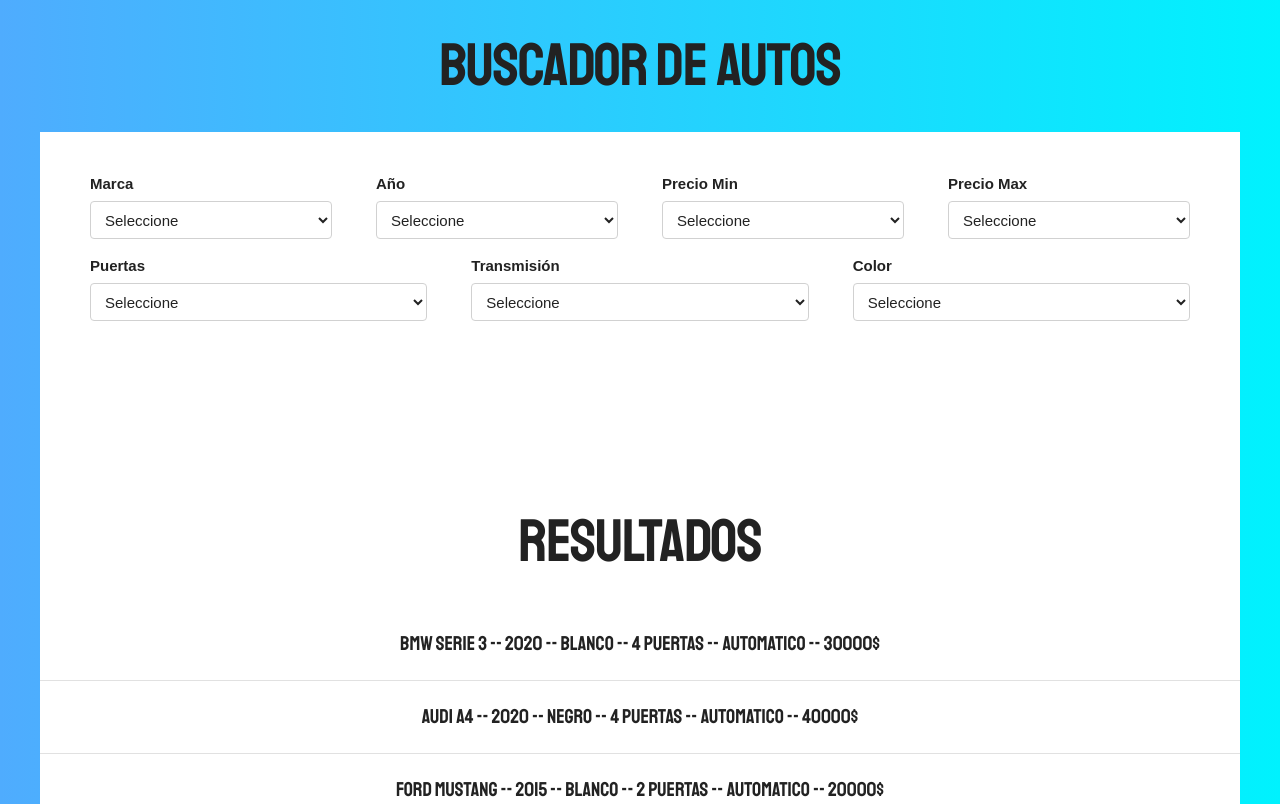
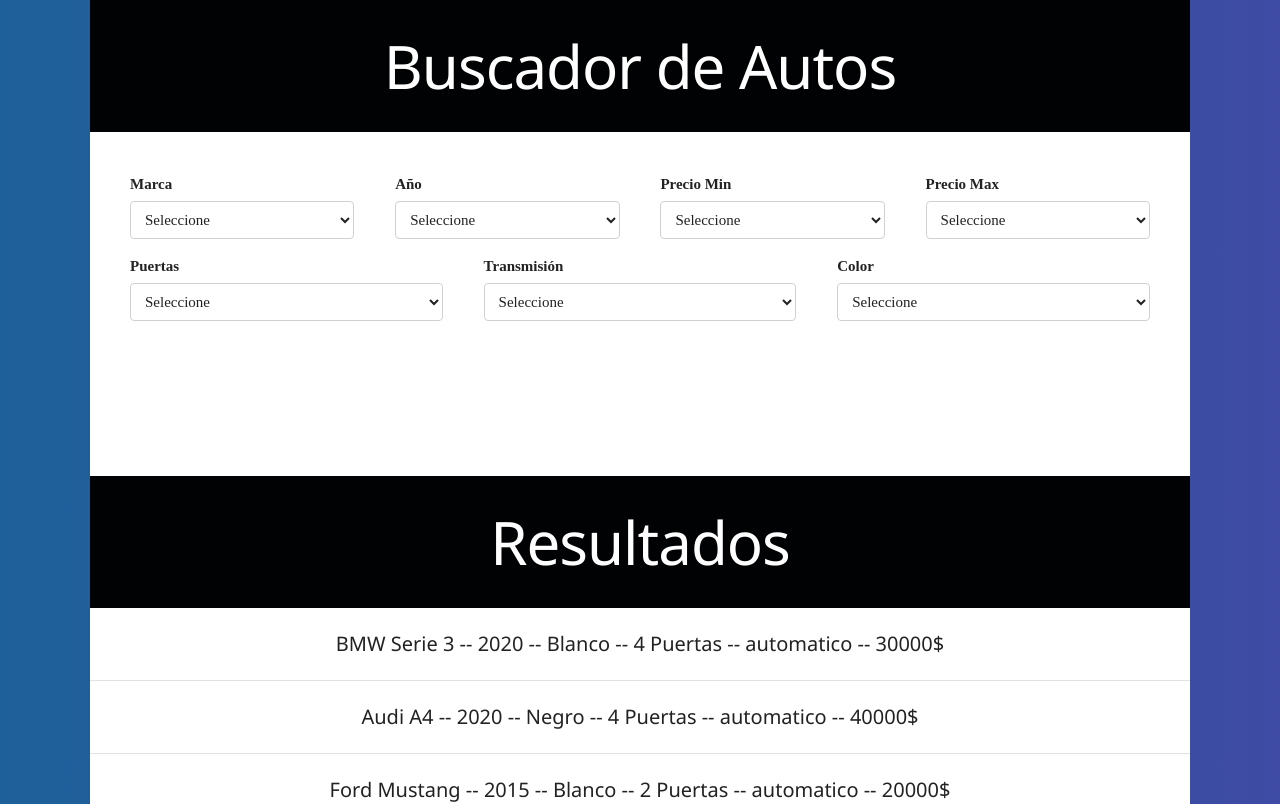
Before and after one commit to GastonSchiaffino/JavaScript--Buscador, a plain HTML site: page index.html in a window 1280 px wide. Shown: the top 804 px of the page. Drawn offline with Linux system fonts and the light colour scheme.

Commit message:
cambio en el css

```diff
--- a/css/app.css
+++ b/css/app.css
@@ -1,6 +1,6 @@
 body {
-    background-image: linear-gradient(to right, #4facfe 0%, #00f2fe 100%);
-    font-family: 'Staatliches', cursive;
+    background-image: linear-gradient(to right, #1e609a 0%, #3f4ba4 100%);
+    font-family: 'Noto Sans', sans-serif;
 }
 
 html {
@@ -8,10 +8,17 @@ html {
 }
 
 h1 {
-    font-family: 'Staatliches', cursive;
+    font-family: 'Noto Sans', sans-serif;
     font-size: 6rem;
     padding: 3rem 0;
-    margin: 0;
+
+    background-color: #010203;
+    color: #fff;
+}
+
+body,h1,form{
+    margin: 0 auto;
+    max-width: 1100px;
 }
 
 .contenedor {
@@ -30,18 +37,16 @@ p {
 }
 
 form {
-    max-width: 1100px;
-    margin: 0 auto;
     padding: 4rem;
     background: white;
     margin-bottom: 10rem;
-    font-family: Arial, Helvetica, sans-serif;
+    font-family: 'Times New Roman', Times, serif;
 }
 
 #app p {
     text-align: left!important;
     font-size: 2rem;
-    font-family: Arial, Helvetica, sans-serif;
+    font-family: 'Times New Roman', Times, serif;
 }
 
 #resultado p {
--- a/index.html
+++ b/index.html
@@ -5,7 +5,9 @@
     <meta name="viewport" content="width=device-width, initial-scale=1.0">
     <meta http-equiv="X-UA-Compatible" content="ie=edge">
     <title>Buscador múltiples campos - JS Moderno </title>
-    <link href="https://fonts.googleapis.com/css?family=Staatliches" rel="stylesheet">
+    <link rel="preconnect" href="https://fonts.googleapis.com">
+    <link rel="preconnect" href="https://fonts.gstatic.com" crossorigin>
+    <link href="https://fonts.googleapis.com/css2?family=Covered+By+Your+Grace&family=Noto+Sans&display=swap" rel="stylesheet">
     <link rel="stylesheet" href="css/normalize.css">
     <link rel="stylesheet" href="css/skeleton.css">
     <link rel="stylesheet" href="css/app.css">
@@ -102,8 +104,6 @@
         <div id="resultado"></div>
     </div>
 
-    <a class="sitio-web" href="https://www.codigoconjuan.com" rel="nofollow noopener noreferrer" >Código Con Juan</a>
-
     <script src="js/db.js"></script>
     <script src="js/app.js"></script>
 
```
